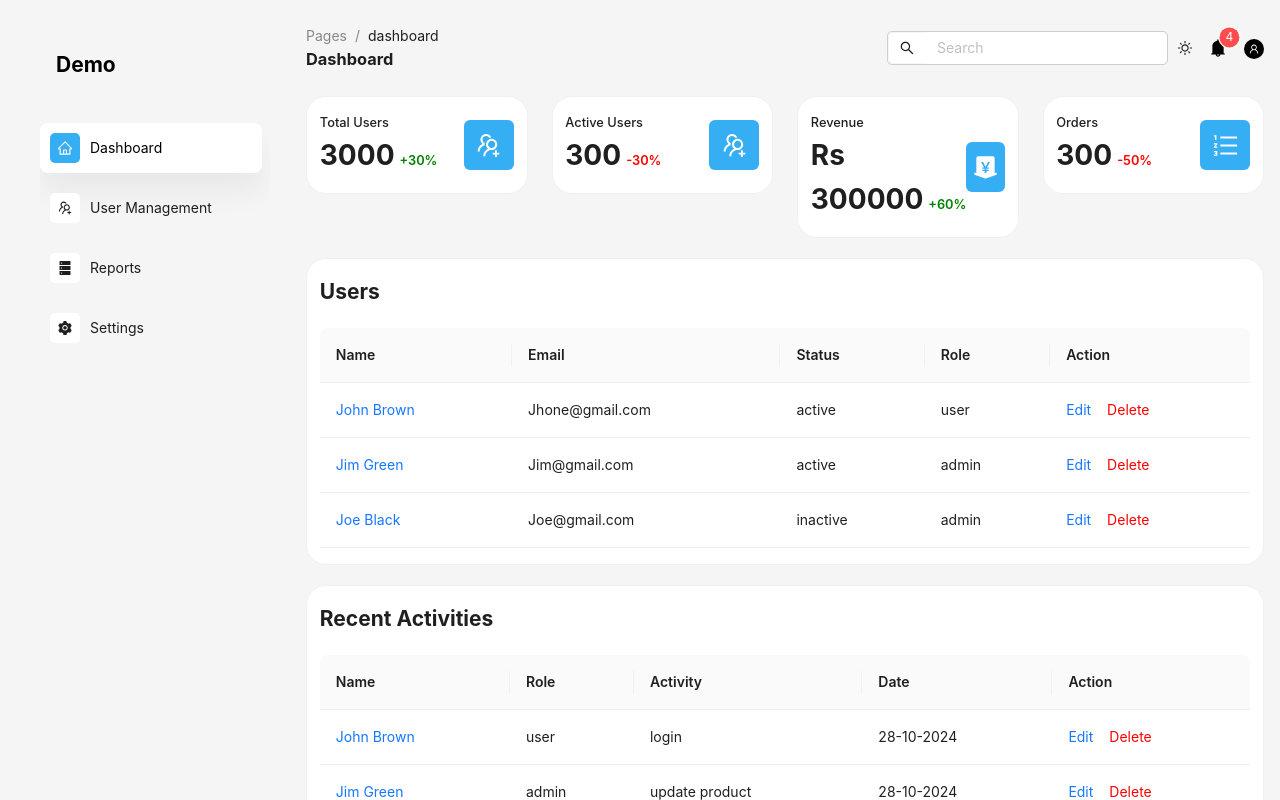
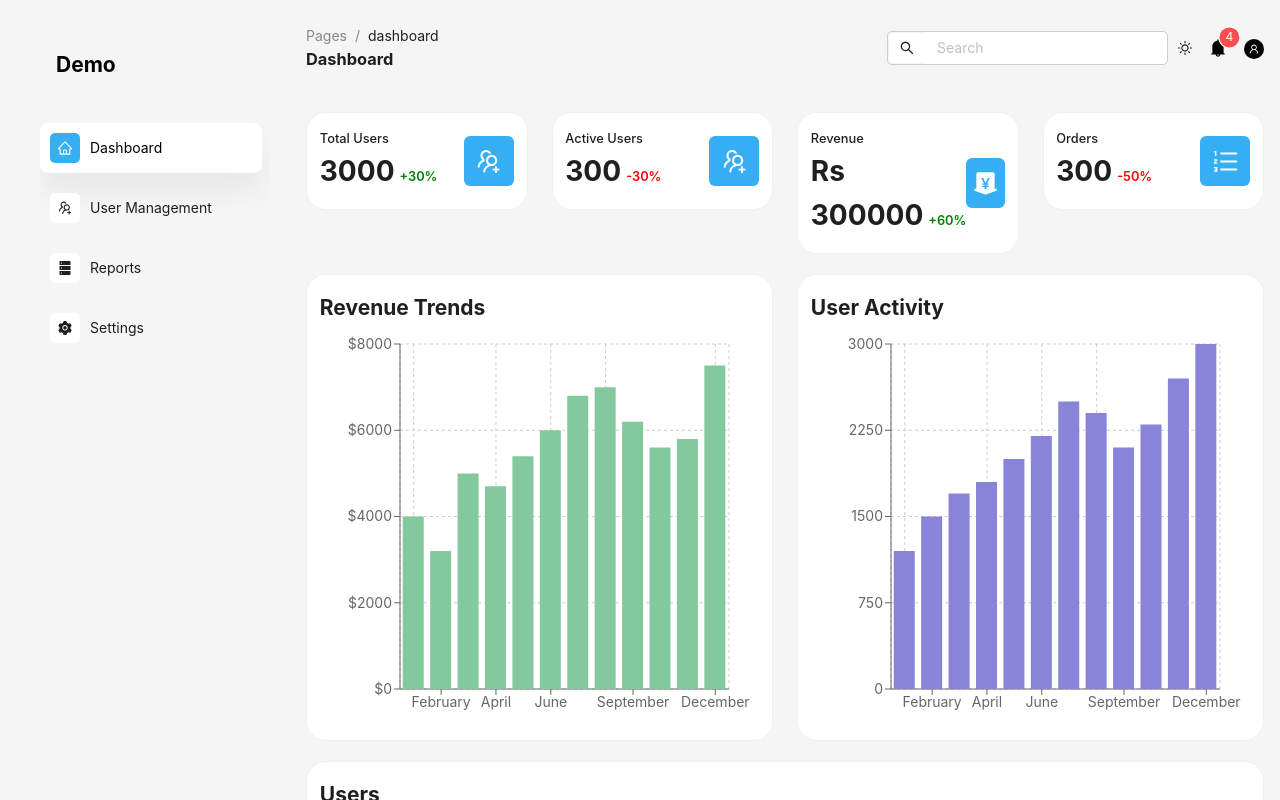
Before and after one commit to arbabhsiddiqui/ant-dashboard-theme, a React (Vite) app: page / in a window 1280 px wide. Shown: the top 800 px of the page. Built offline with nearby package versions, Linux system fonts and the light colour scheme.

Commit message:
add chart support

```diff
--- a/package.json
+++ b/package.json
@@ -15,6 +15,7 @@
     "react": "^18.3.1",
     "react-dom": "^18.3.1",
     "react-router-dom": "^6.28.0",
+    "recharts": "^2.13.3",
     "sass": "^1.80.6"
   },
   "devDependencies": {
--- a/src/components/LayoutHandler/LayoutHandler.style.scss
+++ b/src/components/LayoutHandler/LayoutHandler.style.scss
@@ -1,7 +1,6 @@
 .c-layout {
-  overflow: 'hidden';
   &__content-area {
-    padding-inline: 1rem;
+    padding: 1rem;
     min-height: 89vh;
     color: #000;
   }
--- /dev/null
+++ b/src/components/RevenueTrendsChart/RevenueTrendsChart.component.jsx
@@ -0,0 +1,50 @@
+import {
+  BarChart,
+  Bar,
+  XAxis,
+  YAxis,
+  CartesianGrid,
+  Tooltip,
+  ResponsiveContainer,
+} from 'recharts';
+
+const revenueData = [
+  { month: 'January', revenue: 4000 },
+  { month: 'February', revenue: 3200 },
+  { month: 'March', revenue: 5000 },
+  { month: 'April', revenue: 4700 },
+  { month: 'May', revenue: 5400 },
+  { month: 'June', revenue: 6000 },
+  { month: 'July', revenue: 6800 },
+  { month: 'August', revenue: 7000 },
+  { month: 'September', revenue: 6200 },
+  { month: 'October', revenue: 5600 },
+  { month: 'November', revenue: 5800 },
+  { month: 'December', revenue: 7500 },
+];
+
+const RevenueTrendsChart = () => {
+  return (
+    <ResponsiveContainer
+      width='100%'
+      height={400}
+    >
+      <BarChart
+        data={revenueData}
+        margin={{ top: 20, right: 30, left: 20, bottom: 5 }}
+      >
+        <CartesianGrid strokeDasharray='3 3' />
+        <XAxis dataKey='month' />
+        <YAxis tickFormatter={(value) => `$${value}`} />
+        <Tooltip formatter={(value) => `$${value}`} />
+        <Bar
+          dataKey='revenue'
+          fill='#82ca9d'
+          name='Revenue'
+        />
+      </BarChart>
+    </ResponsiveContainer>
+  );
+};
+
+export default RevenueTrendsChart;
--- /dev/null
+++ b/src/components/UserActivityChart/UserActivityChart.component.jsx
@@ -0,0 +1,50 @@
+import {
+  BarChart,
+  Bar,
+  XAxis,
+  YAxis,
+  CartesianGrid,
+  Tooltip,
+  ResponsiveContainer,
+} from 'recharts';
+
+const userActivityData = [
+  { time: 'January', activeUsers: 1200 },
+  { time: 'February', activeUsers: 1500 },
+  { time: 'March', activeUsers: 1700 },
+  { time: 'April', activeUsers: 1800 },
+  { time: 'May', activeUsers: 2000 },
+  { time: 'June', activeUsers: 2200 },
+  { time: 'July', activeUsers: 2500 },
+  { time: 'August', activeUsers: 2400 },
+  { time: 'September', activeUsers: 2100 },
+  { time: 'October', activeUsers: 2300 },
+  { time: 'November', activeUsers: 2700 },
+  { time: 'December', activeUsers: 3000 },
+];
+
+const UserActivityChart = () => {
+  return (
+    <ResponsiveContainer
+      width='100%'
+      height={400}
+    >
+      <BarChart
+        data={userActivityData}
+        margin={{ top: 20, right: 30, left: 20, bottom: 5 }}
+      >
+        <CartesianGrid strokeDasharray='3 3' />
+        <XAxis dataKey='time' />
+        <YAxis />
+        <Tooltip formatter={(value) => `${value} users`} />
+        <Bar
+          dataKey='activeUsers'
+          fill='#8884d8'
+          name='Active Users'
+        />
+      </BarChart>
+    </ResponsiveContainer>
+  );
+};
+
+export default UserActivityChart;
--- a/src/index.scss
+++ b/src/index.scss
@@ -38,14 +38,6 @@ body {
   position: relative;
 }
 
-p {
-  background: red;
-
-  &:hover {
-    background: green;
-  }
-}
-
 .text-light {
   --ant-color-text-heading: #fff;
 }
--- a/src/pages/Dashboard/Dashboard.page.jsx
+++ b/src/pages/Dashboard/Dashboard.page.jsx
@@ -11,9 +11,11 @@ import {
 // local imports
 import { fetchActivityData } from '../../utils/dataHelper';
 import { dataAtom, loadingAtom } from '../../store/userStore';
+import RevenueTrendsChart from '../../components/RevenueTrendsChart/RevenueTrendsChart.component';
+
+import UserActivityChart from '../../components/UserActivityChart/UserActivityChart.component';
 
 import './Dashboard.style.scss';
-
 const userColumns = [
   {
     title: 'Name',
@@ -122,7 +124,9 @@ const Dashboard = () => {
 
   return (
     <div className='p-dashboard'>
+      {/* progress cards area */}
       <Row gutter={[24, 23]}>
+        {/* item */}
         <Col
           xs={24}
           sm={24}
@@ -148,6 +152,7 @@ const Dashboard = () => {
             </Flex>
           </Card>
         </Col>
+        {/* item */}
         <Col
           xs={24}
           sm={24}
@@ -173,6 +178,7 @@ const Dashboard = () => {
             </Flex>
           </Card>
         </Col>
+        {/* item */}
         <Col
           xs={24}
           sm={24}
@@ -198,6 +204,7 @@ const Dashboard = () => {
             </Flex>
           </Card>
         </Col>
+        {/* item */}
         <Col
           xs={24}
           sm={24}
@@ -225,7 +232,36 @@ const Dashboard = () => {
         </Col>
       </Row>
 
-      {/* user table */}
+      {/* chart area */}
+      <Row gutter={[24, 23]}>
+        <Col
+          xs={24}
+          sm={24}
+          md={24}
+          lg={12}
+          xl={12}
+        >
+          <Card>
+            <h2>Revenue Trends</h2>
+            <RevenueTrendsChart />
+          </Card>
+        </Col>
+
+        <Col
+          xs={24}
+          sm={24}
+          md={24}
+          lg={12}
+          xl={12}
+        >
+          <Card>
+            <h2>User Activity</h2>
+            <UserActivityChart />
+          </Card>
+        </Col>
+      </Row>
+
+      {/* user table area */}
       <Card className='table-container'>
         <h2>Users</h2>
         <Row>
@@ -245,7 +281,7 @@ const Dashboard = () => {
         </Row>
       </Card>
 
-      {/* user activity */}
+      {/* user table area */}
 
       <Card className='table-container'>
         <h2>Recent Activities</h2>
```
Also changed, not shown: 1 other file (tests, documents, lock files or other folders).
